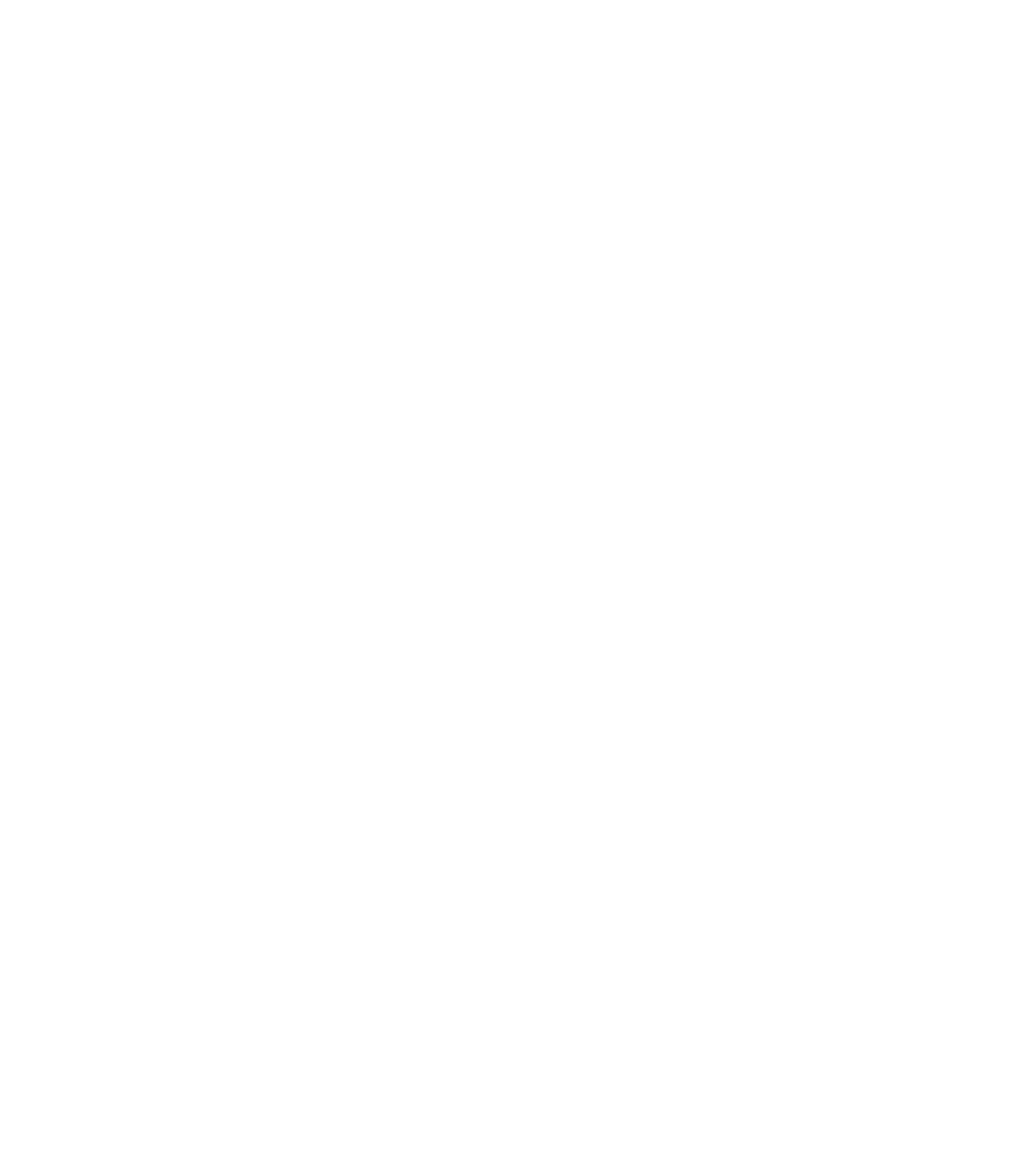
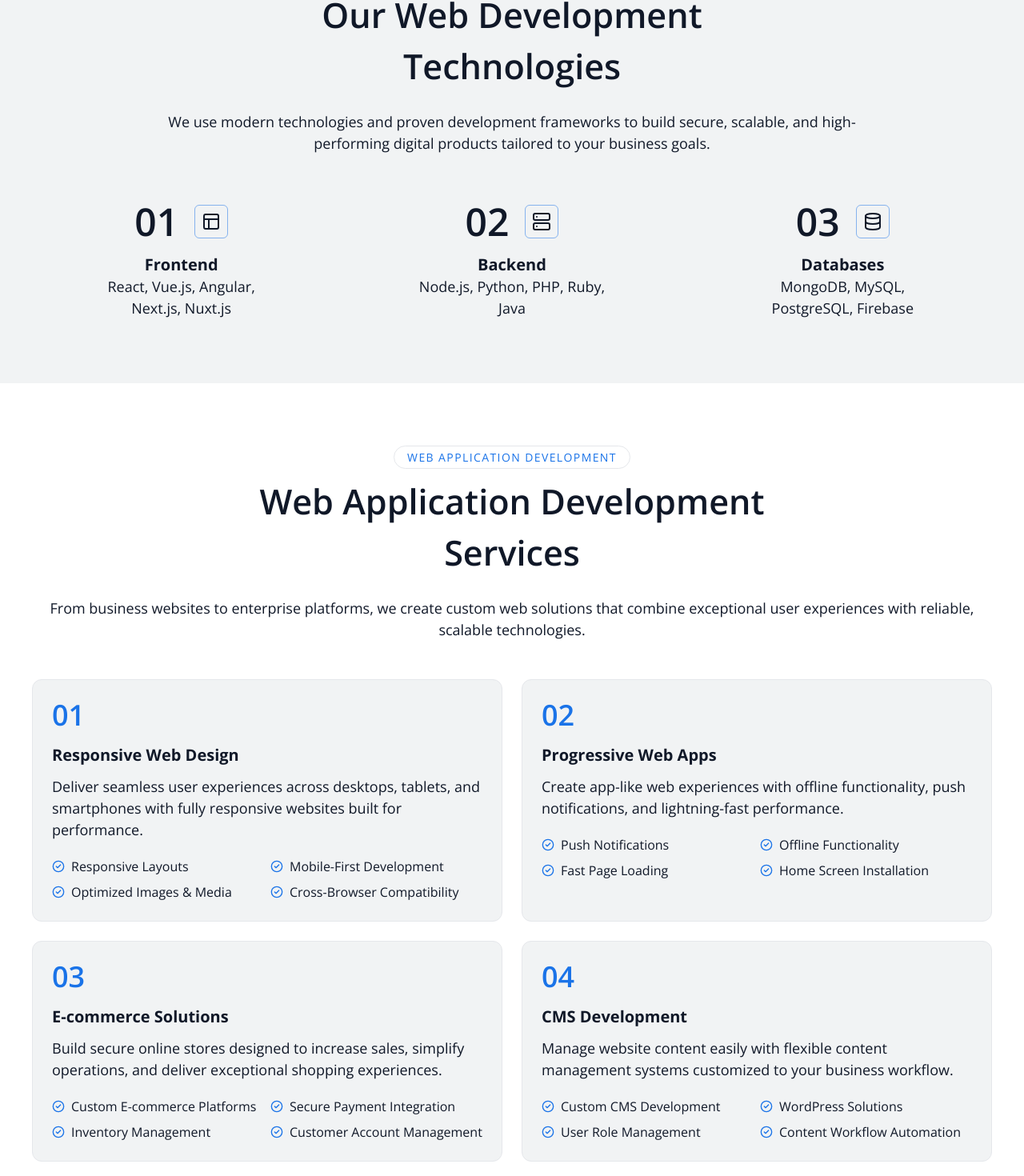
Before and after one commit to hasan-myoffice1/Plan_Code_Deploy, a React (Vite) app: page /services/web-development in a window 1280 px wide. Before the commit this address had no page. Shown: the part 921-2391 px from the top of the page at 80% size. Before the commit the page ends 800 px from the top, so only its background shows below. Built offline with nearby package versions, Linux system fonts and the light colour scheme.

Commit message:
Wev Development Services page Added

```diff
--- a/src/App.jsx
+++ b/src/App.jsx
@@ -3,6 +3,7 @@ import { Route, Routes } from 'react-router';
 import About from './pages/About';
 import Contact from './pages/Contact';
 import Services from './pages/Services';
+import WebDevelopment from './pages/WebDevelopment';
 
 function App() {
 
@@ -13,6 +14,7 @@ function App() {
          <Route path='/' element={<Home/>}/>
          <Route path='/about' element={<About/>}/>
          <Route path='/services' element={<Services/>}/>
+         <Route path='/services/web-development' element={<WebDevelopment/>}/>
          <Route path='/contact' element={<Contact/>}/>
       </Routes>
     </>
--- a/src/components/Nav.jsx
+++ b/src/components/Nav.jsx
@@ -7,12 +7,25 @@ const navLinkClass = ({ isActive }) =>
         ? 'text-blue-500 font-semibold underline underline-offset-8'
         : 'text-gray-700 hover:text-blue-500 dark:text-gray-200 dark:hover:text-blue-400'}`;
 
+
 const services = [
-    'Web Development',
-    'Web Design',
-    'Content Writing',
-    'SEO',
-];
+    {
+        text : "Web Development",
+        link : "/services/web-development"
+    },
+    {
+        text : "Web Design",
+       link : "/services/Web-design"
+    },
+    {
+        text : "Content Writing",
+       link : "/services/Content-writing"
+    },
+    {
+        text : "SEO",
+       link : "/services/seo"
+    }
+]
 
 const Nav = () => {
     const [isOpen, setIsOpen] = useState(false);
@@ -36,12 +49,12 @@ const Nav = () => {
                     <div className='absolute left-0 top-full mt-3 min-w-48 rounded-lg border border-gray-200 bg-white p-2 shadow-lg dark:border-gray-700 dark:bg-gray-800'>
                         {services.map((service) => (
                             <NavLink
-                                key={service}
-                                to="/services"
+                                key={service.link}
+                                to={service.link}
                                 onClick={() => setIsOpen(false)}
                                 className='block rounded-md px-3 py-2 text-sm text-gray-700 hover:bg-blue-50 hover:text-blue-500 dark:text-gray-200 dark:hover:bg-gray-700 dark:hover:text-blue-400'
                             >
-                                {service}
+                                {service.text}
                             </NavLink>
                         ))}
                     </div>
--- /dev/null
+++ b/src/pages/WebDevelopment.jsx
@@ -0,0 +1,166 @@
+
+import webDevImg from '/src/assets/aboutpagehero.png';
+import Hero from '../containers/Hero';
+import Header from './../containers/Header';
+import Footer from './../containers/Footer';
+import CTA from '../containers/CTA';
+import Portfolio from './../containers/Portfolio';
+import SectionTitle from '../components/SectionTitle';
+import { CircleCheck, PanelsTopLeft, Server, Database } from 'lucide-react';
+
+
+const WebDevelopment = () => {
+     const title = {subtitle:"web development",text:'Custom', highlight:' web development', afterText:"solutions built for growth"}
+
+    const buttonInfo = { text: "our all Services", link: "/services", class: "bg-primaryColor text-white mt-10" };
+
+    const desc = "We design and develop fast, secure, and scalable websites and web applications that help businesses improve customer experiences, streamline operations, and achieve long-term digital success."
+
+    const aboutSection = {
+        subtitle : "services",
+        title : "Our Web Development Technologies",
+        extraClass : "max-w-170 mx-auto",
+    }
+
+    const applicationSection = {
+        subtitle: "web application development",
+        title: "Web Application Development Services",
+        extraClass: "max-w-190 mx-auto",
+    }
+
+    const technologies = [
+        {
+            number: "01",
+            title: "Frontend",
+            descriptions: ["React, Vue.js, Angular, Next.js, Nuxt.js"],
+            icon : <PanelsTopLeft />
+        },
+        {
+            number: "02",
+            title: "Backend",
+            descriptions: [
+                "Node.js, Python, PHP, Ruby, Java",
+            ],
+            icon: <Server />
+        },
+        {
+            number: "03",
+            title: "Databases",
+            descriptions: ["MongoDB, MySQL, PostgreSQL, Firebase"],
+            icon : <Database />
+        },
+    ];
+
+    const applicationServices = [
+        {
+            number: "01",
+            title: "Responsive Web Design",
+            description: "Deliver seamless user experiences across desktops, tablets, and smartphones with fully responsive websites built for performance.",
+            features: [
+                "Responsive Layouts",
+                "Mobile-First Development",
+                "Optimized Images & Media",
+                "Cross-Browser Compatibility",
+            ],
+        },
+        {
+            number: "02",
+            title: "Progressive Web Apps",
+            description: "Create app-like web experiences with offline functionality, push notifications, and lightning-fast performance.",
+            features: [
+                "Push Notifications",
+                "Offline Functionality",
+                "Fast Page Loading",
+                "Home Screen Installation",
+            ],
+        },
+        {
+            number: "03",
+            title: "E-commerce Solutions",
+            description: "Build secure online stores designed to increase sales, simplify operations, and deliver exceptional shopping experiences.",
+            features: [
+                "Custom E-commerce Platforms",
+                "Secure Payment Integration",
+                "Inventory Management",
+                "Customer Account Management",
+            ],
+        },
+        {
+            number: "04",
+            title: "CMS Development",
+            description: "Manage website content easily with flexible content management systems customized to your business workflow.",
+            features: [
+                "Custom CMS Development",
+                "WordPress Solutions",
+                "User Role Management",
+                "Content Workflow Automation",
+            ],
+        },
+    ];
+
+    return (
+        <>
+           <Header/>
+           <Hero data={title} btnData={buttonInfo} descText= {desc} heroImg={webDevImg}/>
+
+            <section className='bg-light-section dark:bg-gray-section'>
+                <div className="content-view">
+                    <div  className="max-w-230 m-auto text-center">
+                        <SectionTitle data={aboutSection}/>
+                        <p>We use modern technologies and proven development frameworks to build secure, scalable, and high-performing digital products tailored to your business goals.</p>
+                    </div>
+                    <div className='flex flex-wrap justify-around pt-15 gap-10'>
+                        {technologies.map((technology) => (
+                            <div key={technology.number} className='text-center max-w-60'>
+                                <div className='text-5xl flex font-semibold justify-center items-center gap-5'>
+                                    {technology.number} <span className='p-2 border border-primaryColor/50 rounded-md'> {technology.icon} </span>
+                                </div>
+                                <h3 className='text-xl mt-4 font-bold'>{technology.title}</h3>
+                                {technology.descriptions.map((description) => (
+                                    <p key={description}>{description}</p>
+                                ))}
+                            </div>
+                        ))}
+                    </div>
+                </div>
+            </section>
+
+           <section className='bg-white dark:bg-gray-900'>
+                <div className='content-view max-w-230 mx-auto text-center'>
+                    <SectionTitle data={applicationSection}/>
+                    <p className='mt-6'>
+                        From business websites to enterprise platforms, we create custom web solutions that combine exceptional user experiences with reliable, scalable technologies.
+                    </p>
+                    <div className='mt-12 grid gap-6 text-left md:grid-cols-2'>
+                        {applicationServices.map((service) => (
+                            <div
+                                key={service.number}
+                                className='rounded-xl border border-gray-200 bg-light-section p-6 dark:border-gray-700 dark:bg-gray-section'
+                            >
+                                <span className='text-4xl font-semibold text-primaryColor'>
+                                    {service.number}
+                                </span>
+                                <h3 className='mt-4 text-xl font-bold'>{service.title}</h3>
+                                <p className='mt-3'>{service.description}</p>
+                                <ul className='mt-5 grid gap-2 sm:grid-cols-2'>
+                                    {service.features.map((feature) => (
+                                        <li key={feature} className='flex items-center gap-2'>
+                                            <CircleCheck className='size-4 shrink-0 text-primaryColor'/>
+                                            <span>{feature}</span>
+                                        </li>
+                                    ))}
+                                </ul>
+                            </div>
+                        ))}
+                    </div>
+                </div>
+           </section>
+
+           <Portfolio/>
+           <CTA/>
+           <Footer/>
+        </>
+    );
+};
+
+export default WebDevelopment;
```
